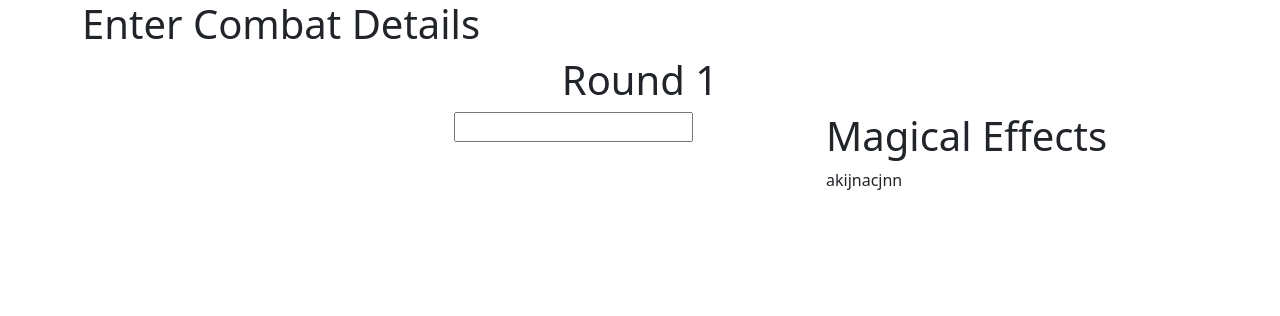
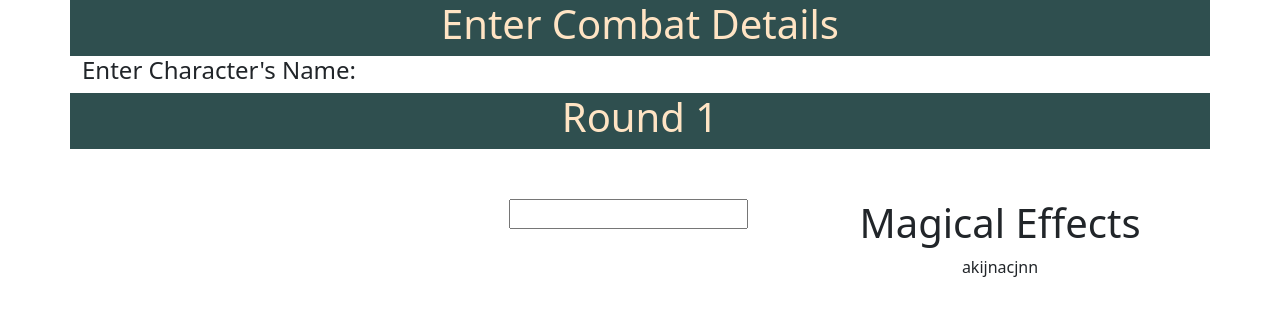
Before and after one commit to JosephSmithMCA/Plight-of-Tymrial, a React (Create React App) app: page / in a window 1280 px wide. Shown: the top 316 px of the page. Built offline with nearby package versions, Linux system fonts and the light colour scheme.

Commit message:
added other initial components
initial header, and footer and edited some style.css

```diff
--- a/src/App.js
+++ b/src/App.js
@@ -1,4 +1,5 @@
 import react from "react";
+import InitialHeader from "./components/InitialHeader";
 import Header from "./components/Header";
 import InitialBody from "./components/InitialBody";
 import Body from "./components/Body";
@@ -8,6 +9,7 @@ function App(){
 
     return(
         <div className="row">
+            <InitialHeader/>
             <InitialBody/>
             <Header/>
             <Body/>
--- a/src/components/Body.js
+++ b/src/components/Body.js
@@ -23,7 +23,7 @@ function InitiativeOrder(){
 function Stats(){
 
     return(
-        <div className="col-sm-4">
+        <div className="col-sm-4 text-center">
             <input type="text" />
         </div>
     )
@@ -32,7 +32,7 @@ function Stats(){
 function MagicalEffects(){
 
     return(
-        <div className="col-sm-4">
+        <div className="col-sm-4 text-center">
             <h1>Magical Effects</h1>
             <div className="col-sm-12">
                 <p>akijnacjnn</p>
--- a/src/components/Header.js
+++ b/src/components/Header.js
@@ -13,7 +13,7 @@ function Header(){
     }
 
     return(
-            <div className="col-sm-12 text-center">
+            <div className="col-sm-12 text-center Header">
                 <h1 onClick={addRound}>Round {countRound}</h1>
             </div>
     )
--- a/src/components/InitialBody.js
+++ b/src/components/InitialBody.js
@@ -14,7 +14,7 @@ function InitialInitiativeDetails(){
 
     return(
         <div className="col-sm-12">
-            <h1>Enter Combat Details</h1>
+            <h4>Enter Character's Name: </h4>
         </div>
     )
 }
--- /dev/null
+++ b/src/components/InitialHeader.js
@@ -0,0 +1,12 @@
+import React from "react";
+
+function InitialHeader(){
+
+    return(
+        <div className="col-sm-12 text-center InitialHeader">
+            <h1>Enter Combat Details</h1>
+        </div>
+    )
+}
+
+export default InitialHeader
--- a/src/style.css
+++ b/src/style.css
@@ -0,0 +1,10 @@
+.InitialHeader{
+    background-color:darkslategray;
+    color: bisque;
+}
+
+.Header{
+    background-color: darkslategray;
+    color: bisque;
+    margin-bottom: 50px;
+}
```
Also changed, not shown: src/components/InitialFooter.js (added).
